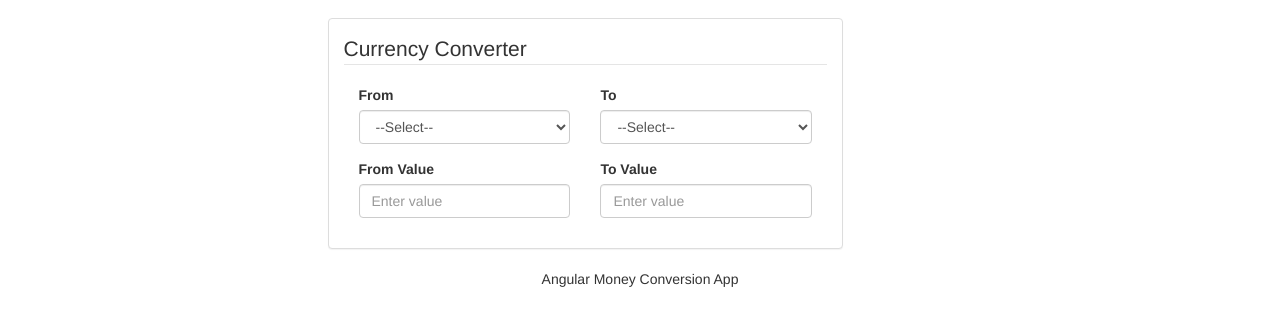
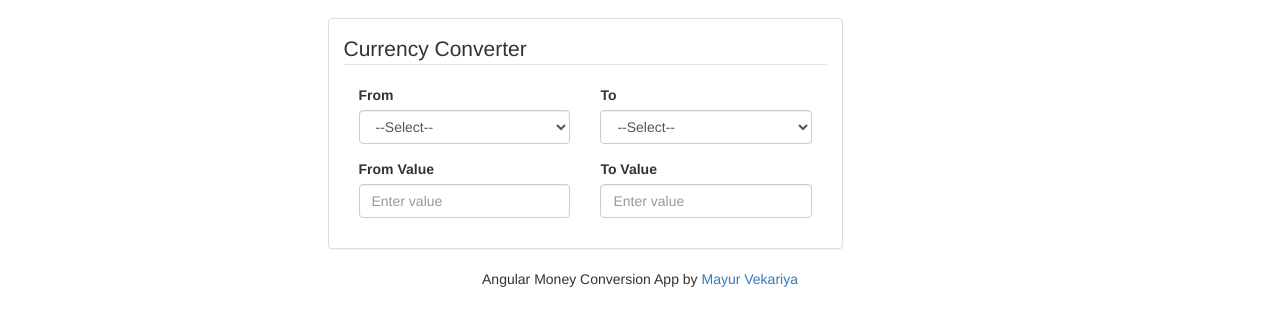
Before and after one commit to zahedbri/Forex-Conversion, a website: page app/index.html in a window 1280 px wide. Shown: the part 54-380 px from the top of the page. Drawn offline with nearby package versions, Linux system fonts and the light colour scheme; some packages are replaced by stand-ins of ours; no server answers.

Commit message:
Update index.html

```diff
--- a/app/index.html
+++ b/app/index.html
@@ -34,7 +34,7 @@
 
 <footer class="footer text-center">
     <div class="container">
-        <p>Angular Money Conversion App</p>
+        <p>Angular Money Conversion App by <a href="https://github.com/mayur9210" target="_blank">Mayur Vekariya</a></p>
     </div>
 </footer>
 </html>
```
